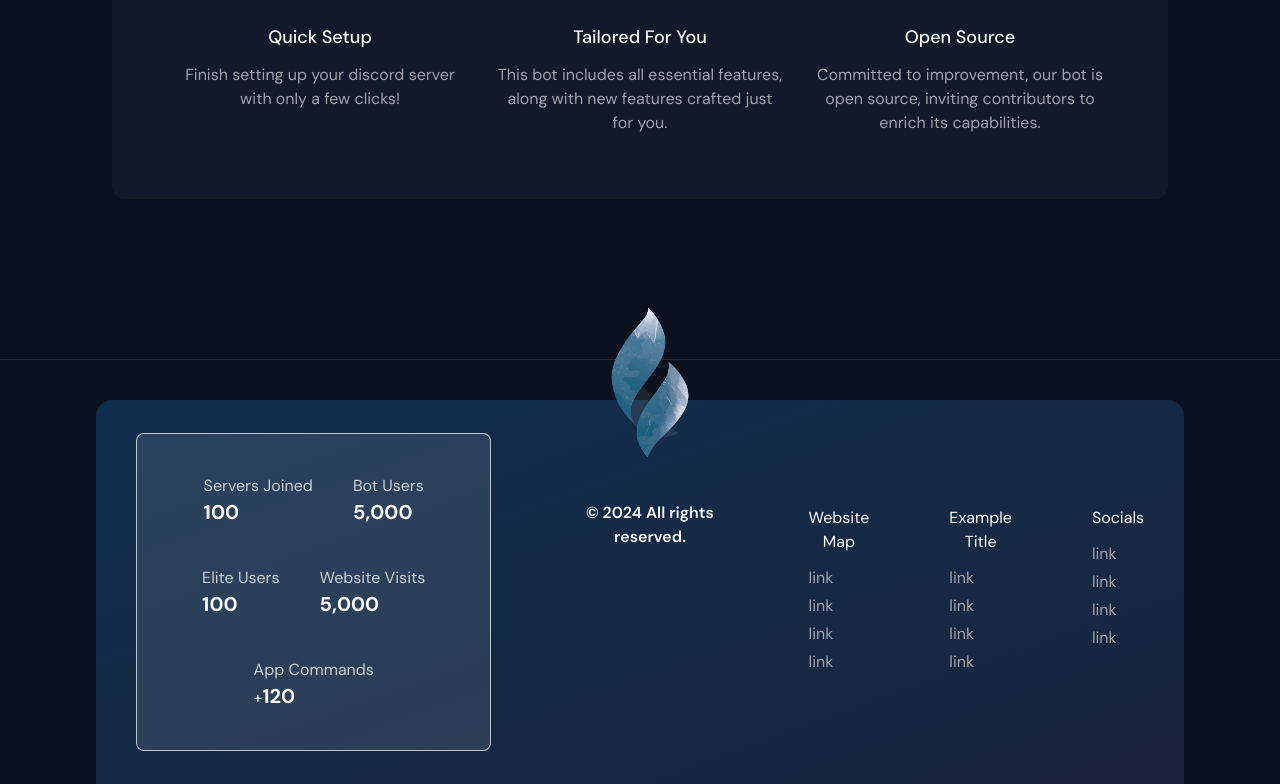
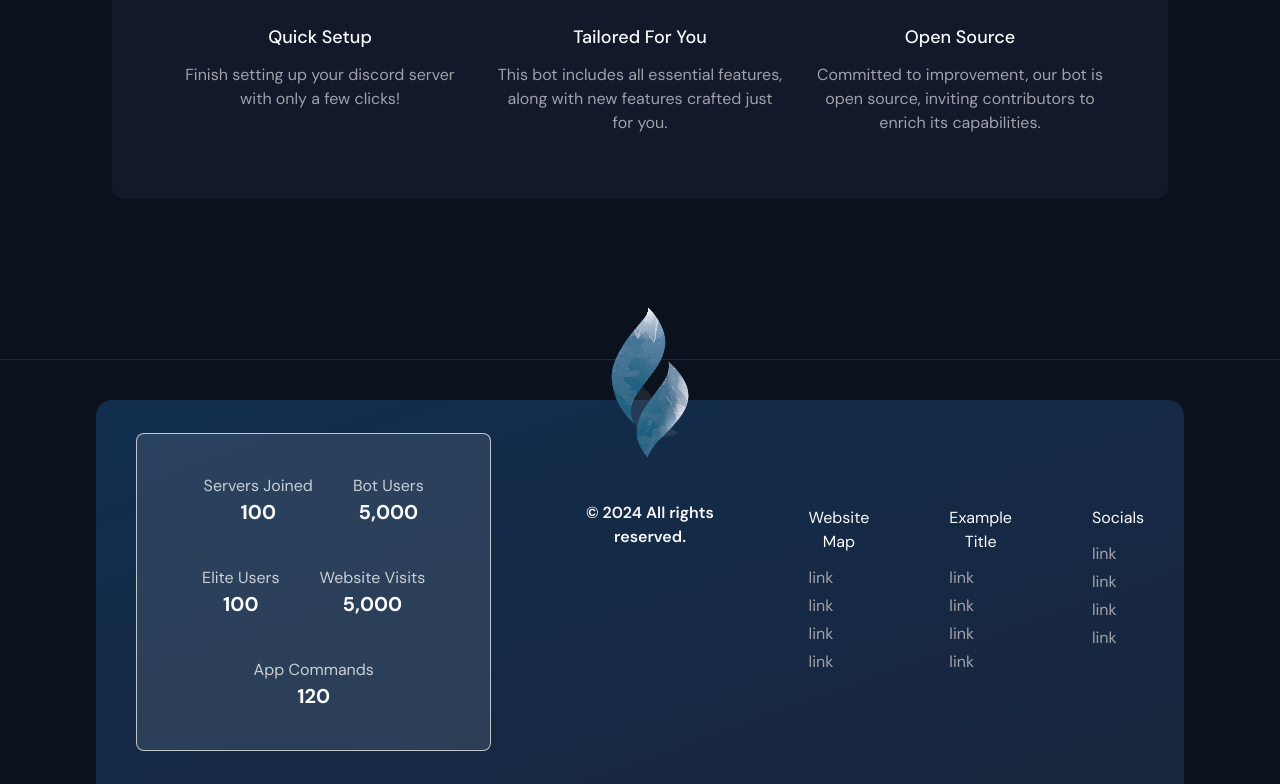
Before and after one commit to Alex6n/frost-app, a Next.js app: page / in a window 1280 px wide. Shown: the part 970-1754 px from the top of the page. Built offline with nearby package versions, Linux system fonts and the light colour scheme.

Commit message:
Update UI styles and components and Refactor

```diff
--- a/components/Features.tsx
+++ b/components/Features.tsx
@@ -25,9 +25,9 @@ const preks = [
 const Features = () => {
   return (
     <section>
-      <Separator className="bg-foreground/10 dark:bg-foreground" />
+      <Separator className="bg-foreground/10 dark:bg-foreground hidden lg:block" />
 
-      <div className="bg-secondary/40 p-16 mx-28 my-40 rounded-xl">
+      <div className="bg-secondary/40 p-16 md:mx-28 my-40 rounded-xl">
         <div className="grid grid-cols-1 gap-y-12 sm:grid-cols-2 sm:gap-x-6 lg:grid-cols-3 lg:gap-x-8 lg:gap-y-0">
           {preks.map((perk) => (
             <div
--- a/components/Footer.tsx
+++ b/components/Footer.tsx
@@ -3,8 +3,8 @@
 import Image from "next/image";
 import { Separator } from "./ui/separator";
 import Link from "next/link";
-import CountUp from "react-countup";
-import { useEffect, useRef, useState } from "react";
+import { useRef } from "react";
+import Statistics from "./Statistics";
 
 const usefullLinks = [
   {
@@ -75,91 +75,20 @@ const usefullLinks = [
 const appData = {
   serversJoined: 100,
   botUsers: 5000,
-  totalCommands: 120,
   eliteUsers: 100,
   websiteVisits: 5000,
+  appCommands: 120,
 };
 
 const Footer = () => {
-  const [isVisible, setIsVisible] = useState(false);
   const footerRef = useRef(null);
-
-  useEffect(() => {
-    const observer = new IntersectionObserver(
-      ([entry]) => {
-        setIsVisible(entry.isIntersecting);
-      },
-      { threshold: 0.1 }
-    );
-
-    if (footerRef.current) {
-      observer.observe(footerRef.current);
-    }
-
-    return () => observer.disconnect();
-  }, []);
 
   return (
     <section ref={footerRef} className="w-screen md:h-96">
       <Separator className="bg-foreground/10" />
 
-      <div className="bg-gradient-to-br from-primary/40 to-secondary h-full mx-24 mt-10 rounded-t-2xl flex flex-cols-3 justify-center">
-        <div className="bg-white/10 p-10 rounded-lg border-white/70 border max-w-[500px] hidden xl:flex flex-wrap flex-rows-5 justify-center items-center space-between gap-10 my-auto mx-10">
-          <div className="justify-center content-center">
-            <h2 className="text-white/75">Servers Joined</h2>
-            {isVisible && (
-              <CountUp
-                start={0}
-                end={appData.serversJoined}
-                className="font-bold text-xl"
-              />
-            )}
-          </div>
-
-          <div>
-            <h2 className="text-white/75">Bot Users</h2>
-            {isVisible && (
-              <CountUp
-                start={0}
-                end={appData.botUsers}
-                className="font-bold text-center text-xl"
-              />
-            )}
-          </div>
-
-          <div>
-            <h2 className="text-white/75">Elite Users</h2>
-            {isVisible && (
-              <CountUp
-                start={0}
-                end={appData.eliteUsers}
-                className="font-bold text-center text-xl"
-              />
-            )}
-          </div>
-
-          <div>
-            <h2 className="text-white/75">Website Visits</h2>
-            {isVisible && (
-              <CountUp
-                start={0}
-                end={appData.websiteVisits}
-                className="font-bold text-center text-xl"
-              />
-            )}
-          </div>
-
-          <div>
-            <h2 className="text-white/75">App Commands</h2>+
-            {isVisible && (
-              <CountUp
-                start={0}
-                end={appData.totalCommands}
-                className="font-bold text-center text-xl"
-              />
-            )}
-          </div>
-        </div>
+      <div className="bg-gradient-to-br from-primary/40 to-secondary h-full mx-10 md:mx-24 mt-10 rounded-t-2xl flex flex-cols-3 justify-center">
+        <Statistics appData={appData} footerRef={footerRef} />
 
         <div className="col-span-1 -translate-y-24 mx-10">
           <Image src="/logo.png" height="370" width="370" alt="Frost logo" />
--- a/components/Hero.tsx
+++ b/components/Hero.tsx
@@ -10,20 +10,25 @@ const Hero = () => {
   return (
     <div className="hero-section flex h-[72vh] items-center justify-center lg:h-[85vh]">
       <div className="mx-auto mt-[400px] z-30 tracking-tight">
-        <h1 className="text-[80px] font-bold text-center text-transparent bg-clip-text bg-gradient-to-b dark:from-[#f5faff] dark:to-[#d6f3ff] from-[#00050a] to-[#002b3d]">
+        <h1 className="text-[50px] md:text-[80px] font-bold text-center text-transparent bg-clip-text bg-gradient-to-b dark:from-[#f5faff] dark:to-[#d6f3ff] from-[#00050a] to-[#002b3d]">
           Super Easy Way
         </h1>
-        <p className="text-[30px] text-center font-bold text-transparent bg-clip-text bg-gradient-to-b dark:from-[#f5faff] dark:to-[#d6f3ff] from-[#00050a] to-[#002b3d]">
+        <p className="text-[25px] md:text-[30px] text-center font-bold text-transparent bg-clip-text bg-gradient-to-b dark:from-[#f5faff] dark:to-[#d6f3ff] from-[#00050a] to-[#002b3d]">
           Create and Manage your Discord Community!
         </p>
         <div className="flex flex-row justify-center gap-3 mt-5">
-          <Button className="text-lg font-semibold p-7">Add to Discord</Button>
-          <Button className="text-lg font-semibold p-7" variant="secondary">
+          <Button className="text-base md:text-lg font-semibold p-6 md:p-7">
+            Add to Discord
+          </Button>
+          <Button
+            className="text-base md:text-lg font-semibold p-6 md:p-7"
+            variant="secondary"
+          >
             Dashboard
           </Button>
         </div>
       </div>
-      <Icons.frost className="h-[450px] text-primary/30 dark:text-primary/50 z-10 frost opacity-100 justify-self-center absolute top-40 right-auto overflow-clip" />
+      <Icons.frost className="h-[350px] md:h-[450px] text-primary/30 dark:text-primary/50 z-10 frost opacity-100 justify-self-center absolute top-40 right-auto overflow-clip" />
       <div
         className={theme === "light" ? "halftone opacity-5" : "halftone-dark"}
       />
--- /dev/null
+++ b/components/Statistics.tsx
@@ -0,0 +1,60 @@
+"use client";
+
+import { MutableRefObject, useEffect, useState } from "react";
+import CountUp from "react-countup";
+
+interface StatisticsProps {
+  appData: {
+    serversJoined: number;
+    botUsers: number;
+    appCommands: number;
+    eliteUsers: number;
+    websiteVisits: number;
+  };
+  footerRef: MutableRefObject<HTMLElement | null>;
+}
+
+const Statistics = ({ appData, footerRef }: StatisticsProps) => {
+  const [isVisible, setIsVisible] = useState(false);
+
+  useEffect(() => {
+    const observer = new IntersectionObserver(
+      ([entry]) => {
+        setIsVisible(entry.isIntersecting);
+        if (entry.isIntersecting) {
+          observer.disconnect();
+        }
+      },
+      { threshold: 0.1 }
+    );
+
+    if (footerRef.current) {
+      observer.observe(footerRef.current);
+    }
+
+    return () => observer.disconnect();
+  }, [footerRef]);
+
+  return (
+    <div className="bg-white/10 p-10 rounded-lg border-white/70 border max-w-[500px] hidden xl:flex flex-wrap flex-rows-5 justify-center items-center space-between gap-10 my-auto mx-10">
+      {Object.keys(appData).map((key, index) => {
+        const value = appData[key as keyof typeof appData];
+
+        return (
+          <div key={key + index} className="justify-center content-center">
+            <h2 className="text-white/75 capitalize">
+              {key.replace(/([a-z](?=[A-Z]))/g, "$1 ")}
+            </h2>
+            {isVisible && (
+              <div className="text-center font-bold text-xl">
+                <CountUp start={0} end={value} />
+              </div>
+            )}
+          </div>
+        );
+      })}
+    </div>
+  );
+};
+
+export default Statistics;
--- a/components/navbar.tsx
+++ b/components/navbar.tsx
@@ -54,7 +54,7 @@ export function Navbar() {
         isOpen ? "-translate-y-0" : "-translate-y-28"
       } flex flex-col items-center p-4`}
     >
-      <div className="flex flex-rows-3 gap-72">
+      <div className="flex justify-between w-full xl:px-44 lg:px-28 sm:px-6 px-2">
         <Link href="/">
           <img
             className="svg-shadow drop-shadow shadow-cyan-500/50 aspect-square h-16"
@@ -97,9 +97,6 @@ export function Navbar() {
                 Status
               </Link>
             </NavigationMenuItem>
-            <NavigationMenuItem>
-              <ModeToggle />
-            </NavigationMenuItem>
           </NavigationMenuList>
         </NavigationMenu>
         <Avatar className="mt-3">
```
